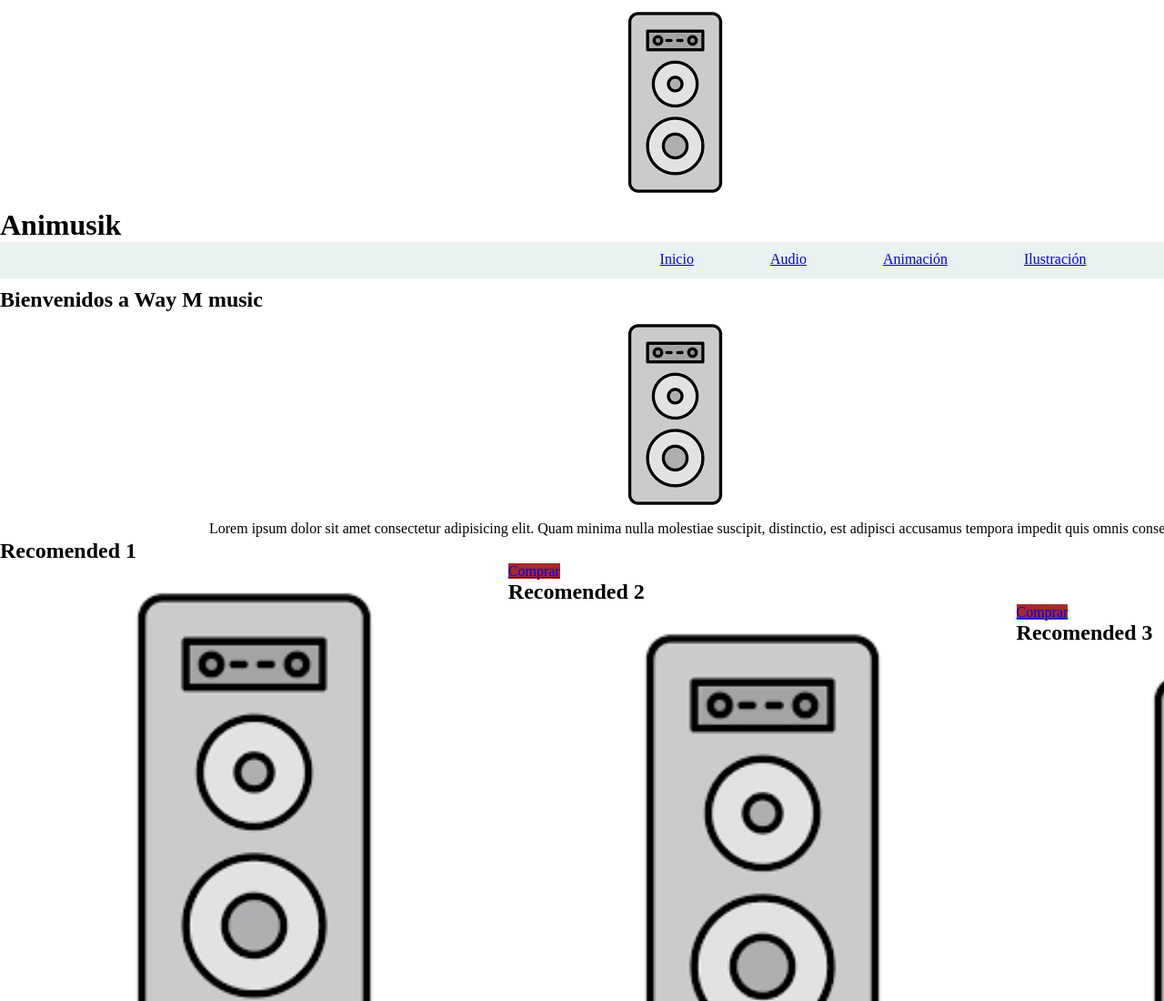
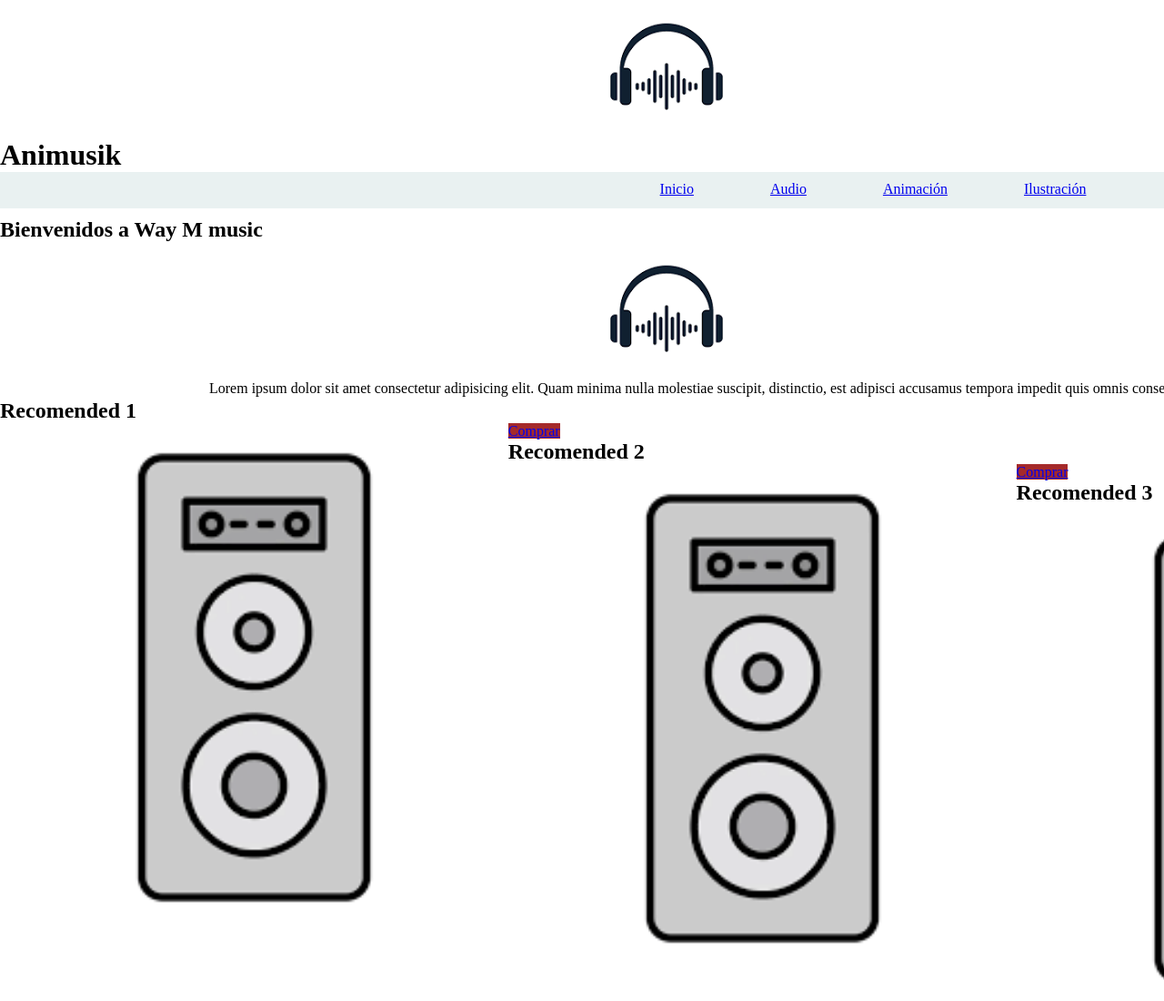
Before and after one commit to yer48/portafolio, a plain HTML site: page index.html in a window 1280 px wide. Shown: the top 1100 px of the page at 91% size. Drawn offline with Linux system fonts and the light colour scheme.

Commit message:
subo actualizacion de la foto del portafolio

```diff
--- a/index.html
+++ b/index.html
@@ -11,7 +11,7 @@
     <div class="contenedor">
         <header>
              <figure>
-                <img class="como" src="imagenes/parlante.png" alt="">
+                <img class="como" src="imagenes/imases.png" alt="">
              </figure>
              <h1>Animusik</h1>
         </header>
@@ -30,7 +30,7 @@
                 <h2>Bienvenidos a Way M music</h2>
                 <div class="image-front">
                     <figure>
-                        <img src="imagenes/parlante.png" alt="">
+                        <img src="imagenes/imases.png" alt="">
                     </figure>
                 </div>
                 <div class="text-front">
```
Also changed, not shown: imagenes/imases.png (added).
